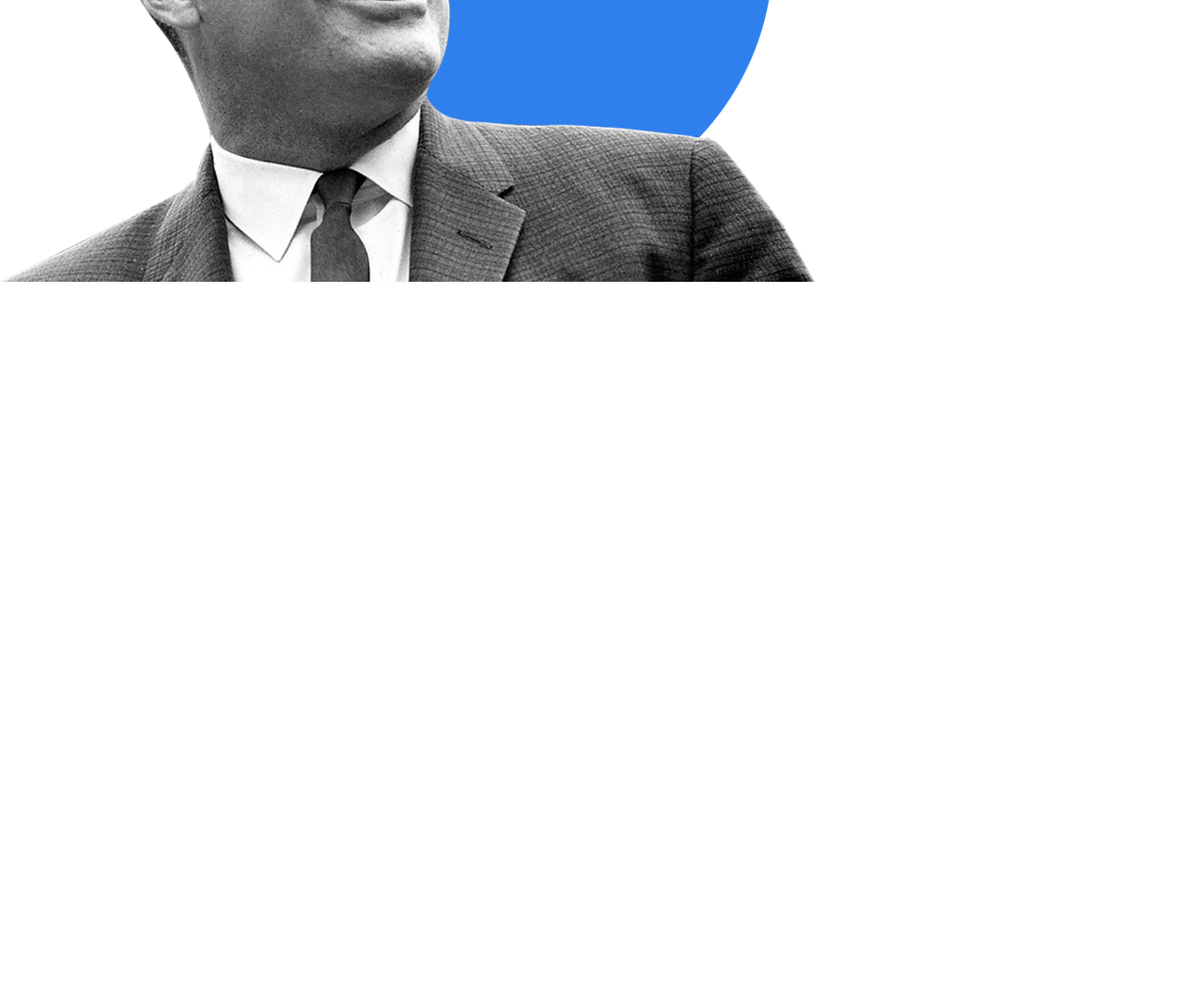
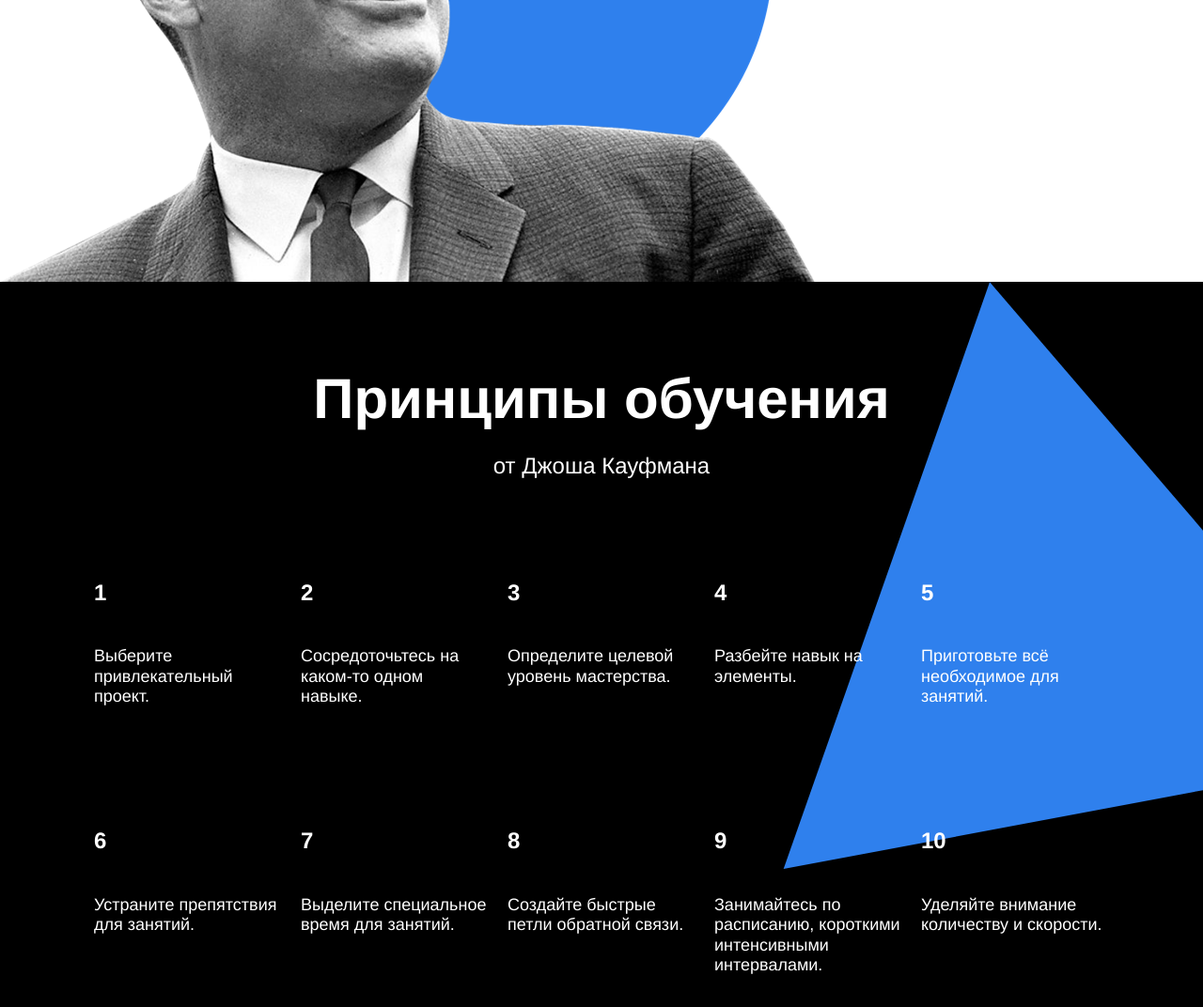
Before and after one commit to VeselovTimofey/how-to-learn, a plain HTML site: page index.html in a window 1280 px wide. Shown: the part 2837-3909 px from the top of the page at 94% size. Before the commit the page ends 3137 px from the top, so only its background shows below. Drawn offline with Linux system fonts and the light colour scheme.

Commit message:
create kaifman

```diff
--- a/index.html
+++ b/index.html
@@ -72,6 +72,53 @@
       <h3 class="feynman__subtitle">Выучить и не забыть.</h3>
       <a href="#" class="feynman__link">Узнать→</a>
     </section>
+    <section class="kaufman">
+      <h1 class="section-title section-title_theme_dark">Принципы обучения</h1>
+      <h4 class="section-subtitle section-subtitle_theme_dark">от Джоша Кауфмана</h4>
+      <div class="table table_theme_dark">
+        <div class="table__cell table__cell_theme_dark">
+          <h3 class="table__heading table__heading_theme_dark">1</h3>
+          <h4 class="table__text table__text_theme_dark">Выберите привлекательный проект.</h4>
+        </div>
+        <div class="table__cell table__cell_theme_dark">
+          <h3 class="table__heading table__heading_theme_dark">2</h3>
+          <h4 class="table__text table__text_theme_dark">Сосредоточьтесь на каком-то одном навыке.</h4>
+        </div>
+        <div class="table__cell table__cell_theme_dark">
+          <h3 class="table__heading table__heading_theme_dark">3</h3>
+          <h4 class="table__text table__text_theme_dark">Определите целевой уровень мастерства.</h4>
+        </div>
+        <div class="table__cell table__cell_theme_dark">
+          <h3 class="table__heading table__heading_theme_dark">4</h3>
+          <h4 class="table__text table__text_theme_dark">Разбейте навык на элементы.</h4>
+        </div>
+        <div class="table__cell table__cell_theme_dark">
+          <h3 class="table__heading table__heading_theme_dark">5</h3>
+          <h4 class="table__text table__text_theme_dark">Приготовьте всё необходимое для занятий.</h4>
+        </div>
+        <div class="table__cell table__cell_theme_dark">
+          <h3 class="table__heading table__heading_theme_dark">6</h3>
+          <h4 class="table__text table__text_theme_dark">Устраните препятствия для занятий.</h4>
+        </div>
+        <div class="table__cell table__cell_theme_dark">
+          <h3 class="table__heading table__heading_theme_dark">7</h3>
+          <h4 class="table__text table__text_theme_dark">Выделите специальное время для занятий.</h4>
+        </div>
+        <div class="table__cell table__cell_theme_dark">
+          <h3 class="table__heading table__heading_theme_dark">8</h3>
+          <h4 class="table__text table__text_theme_dark">Создайте быстрые петли обратной связи.</h4>
+        </div>
+        <div class="table__cell table__cell_theme_dark">
+          <h3 class="table__heading table__heading_theme_dark">9</h3>
+          <h4 class="table__text table__text_theme_dark">Занимайтесь по расписанию, короткими интенсивными интервалами.</h4>
+        </div>
+        <div class="table__cell table__cell_theme_dark">
+          <h3 class="table__heading table__heading_theme_dark">10</h3>
+          <h4 class="table__text table__text_theme_dark">Уделяйте внимание количеству и скорости.</h4>
+        </div>
+      </div>
+      <img src="/images/kaufman-triangle.svg" alt="Треугольник" class="kaufman__triangle">
+    </section>
   </main>
 </body>
 </html>
--- a/styles/style.css
+++ b/styles/style.css
@@ -202,9 +202,43 @@
   text-decoration: none;
 }
 
+.kaufman {
+  display: flex;
+  flex-direction: column;
+  align-items: center;
+  position: relative;
+  background-color: #000000;
+  overflow: hidden;
+}
+
+.section-title_theme_dark {
+  margin-top: 90px;
+  color: #ffffff;
+  z-index: 2;
+}
+
+.section-subtitle_theme_dark {
+  color: #ffffff;
+  z-index: 2;
+}
+
+.table_theme_dark {
+  margin-bottom: 90px;
+  z-index: 2;
+}
+
 .table__cell_theme_dark {
+  margin-top: 80px;
   width: 200px;
-  color: white;
-  margin-right: 0;
-  margin-top: 80px;
+  color: #ffffff;
+  z-index: 2;
 }
+
+.kaufman__triangle {
+  position: absolute;
+  top: 0;
+  right: -210px;
+  height: 877px;
+  width: 877px;
+  z-index: 1;
+}
```
